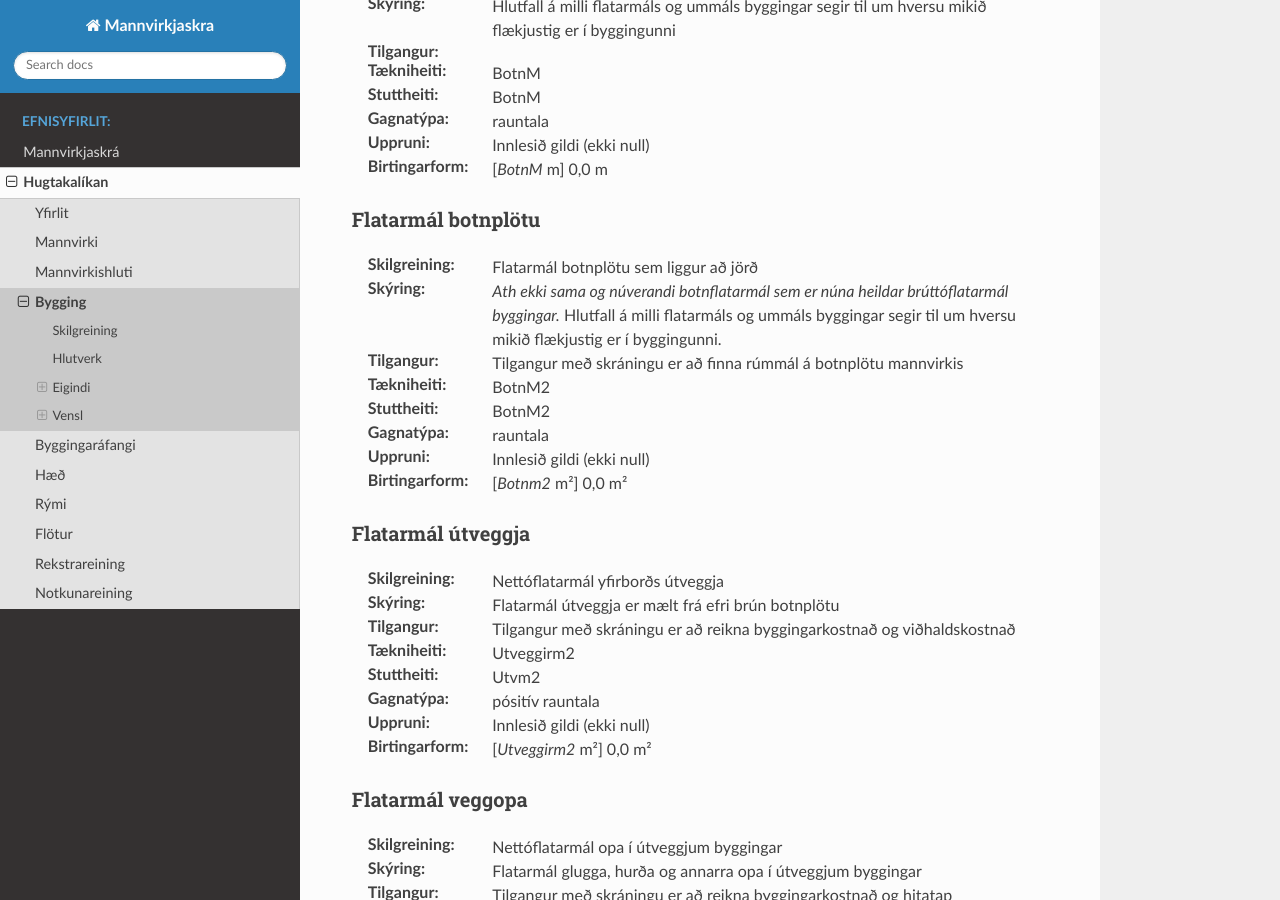
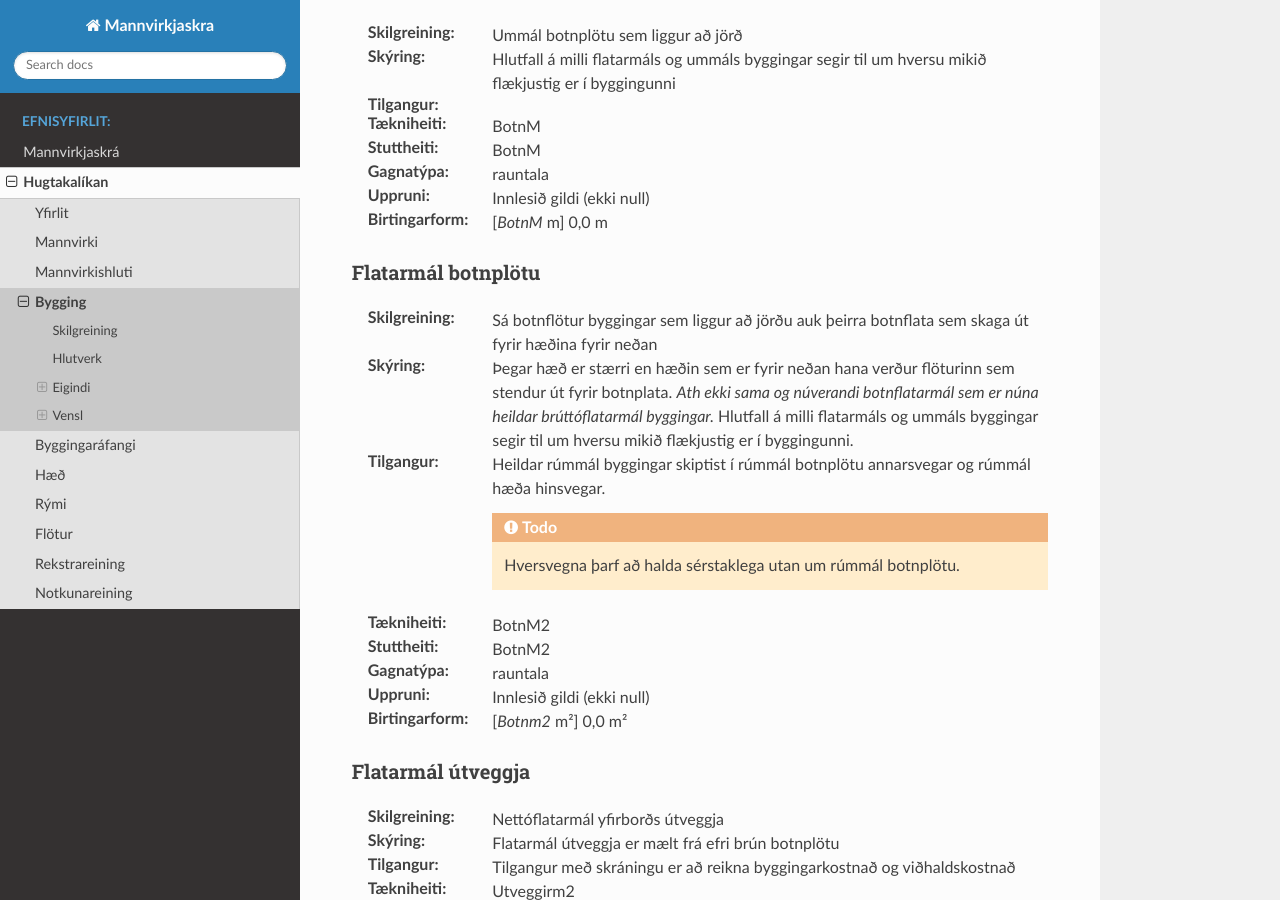
Before and after one commit to hthl/Mannvirkjaskra, a Sphinx documentation site: the page built from source/bygging.rst, in a window 1280 px wide and 900 px high, scrolled down 1144 px. Built offline with Sphinx 7.4.7 and the Read the Docs theme 2.0.0, drawn with Linux system fonts in a browser that asks for light colours; some of the changed text lies outside the part shown.

Commit message:
Upplýsingar um flatarmál botnplötu uppfærðar
Fært inn eftir fund með fagaðilum.

```diff
--- a/source/bygging.rst
+++ b/source/bygging.rst
@@ -97,14 +98,18 @@ Flatarmál botnplötu
 ~~~~~~~~~~~~~~~~~~~
 
 :Skilgreining:
- Flatarmál botnplötu sem liggur að jörð
+ Sá botnflötur byggingar sem liggur að jörðu auk þeirra botnflata sem skaga út fyrir hæðina fyrir neðan
 
 :Skýring:
+   Þegar hæð er stærri en hæðin sem er fyrir neðan hana verður flöturinn sem stendur út fyrir botnplata.
    *Ath ekki sama og núverandi botnflatarmál sem er núna heildar brúttóflatarmál byggingar.*
    Hlutfall á milli flatarmáls og ummáls byggingar segir til um hversu mikið flækjustig er í byggingunni.
 
 :Tilgangur:
-  Tilgangur með skráningu er að finna rúmmál á botnplötu mannvirkis
+  Heildar rúmmál byggingar skiptist í rúmmál botnplötu annarsvegar og rúmmál hæða hinsvegar.
+
+  .. todo::
+     Hversvegna þarf að halda sérstaklega utan um rúmmál botnplötu.
 
 :Tækniheiti:
  BotnM2
```
Also changed, not shown: other parts of source/bygging.rst (+2 -1 lines).
